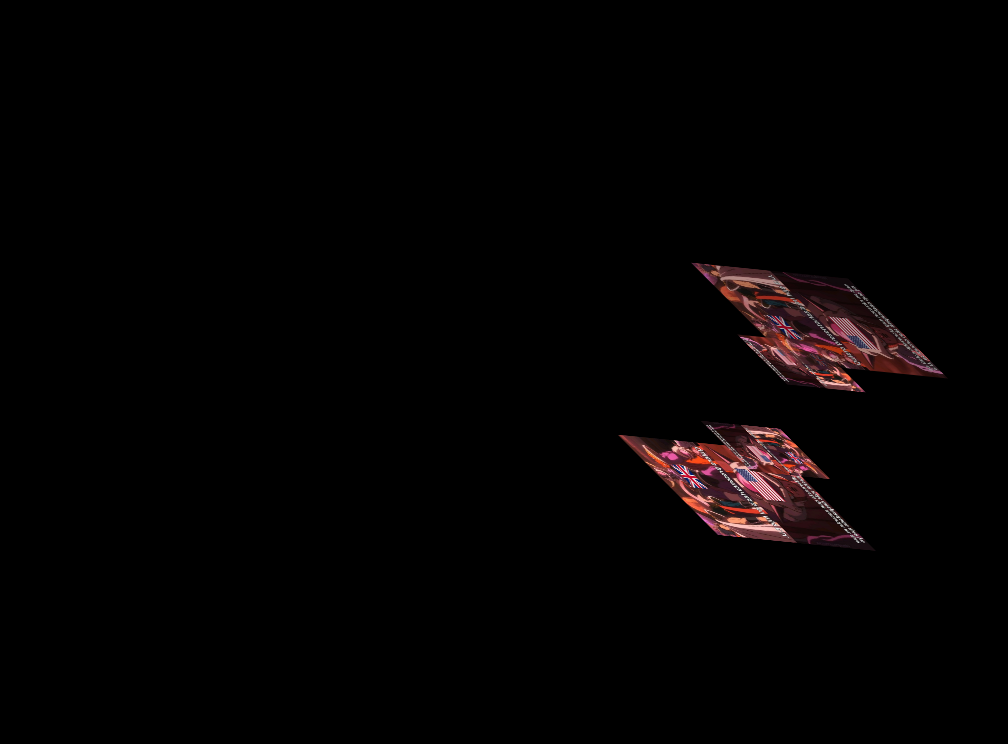
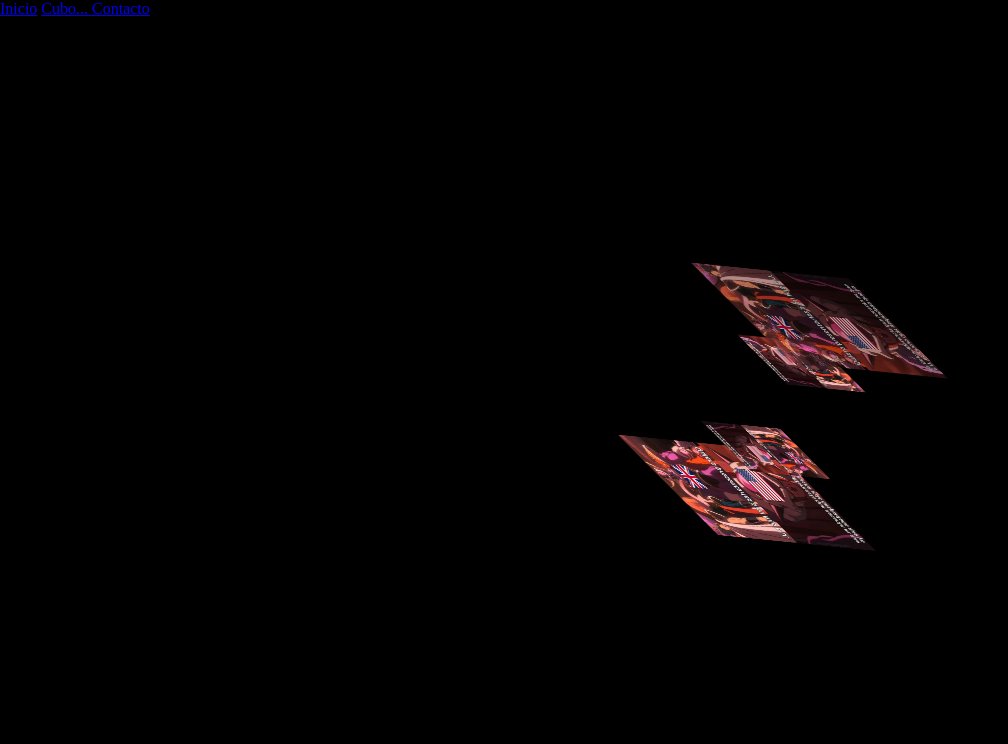
Before and after one commit to dainnin/dainnin, a plain HTML site: page cube.html in a window 1280 px wide. Shown: the whole page, without its empty margins (0-1008 px from the left). Drawn offline with Linux system fonts and the light colour scheme; files whose address does not match are found by name.

Commit message:
Update cube.html

```diff
--- a/cube.html
+++ b/cube.html
@@ -2,7 +2,14 @@
 <html xmlns="http://www.w3.org/1999/xhtml">
 <head>
     <meta http-equiv="Content-Type" content="text/html; charset=utf-8" />
-    <title></title>
+    <title>Cubo</title>
+       <nav class="nav">
+        <div class="nav__container">
+          <a href="#" class="nav__item nav__item--active">Inicio</a>
+          <a href="cube.html" class="nav__item">Cubo... </a>
+          <a href="#" class="nav__item">Contacto</a>
+        </div>
+      </nav>
     <style type="text/css">
         * {
             margin: 0;
```
